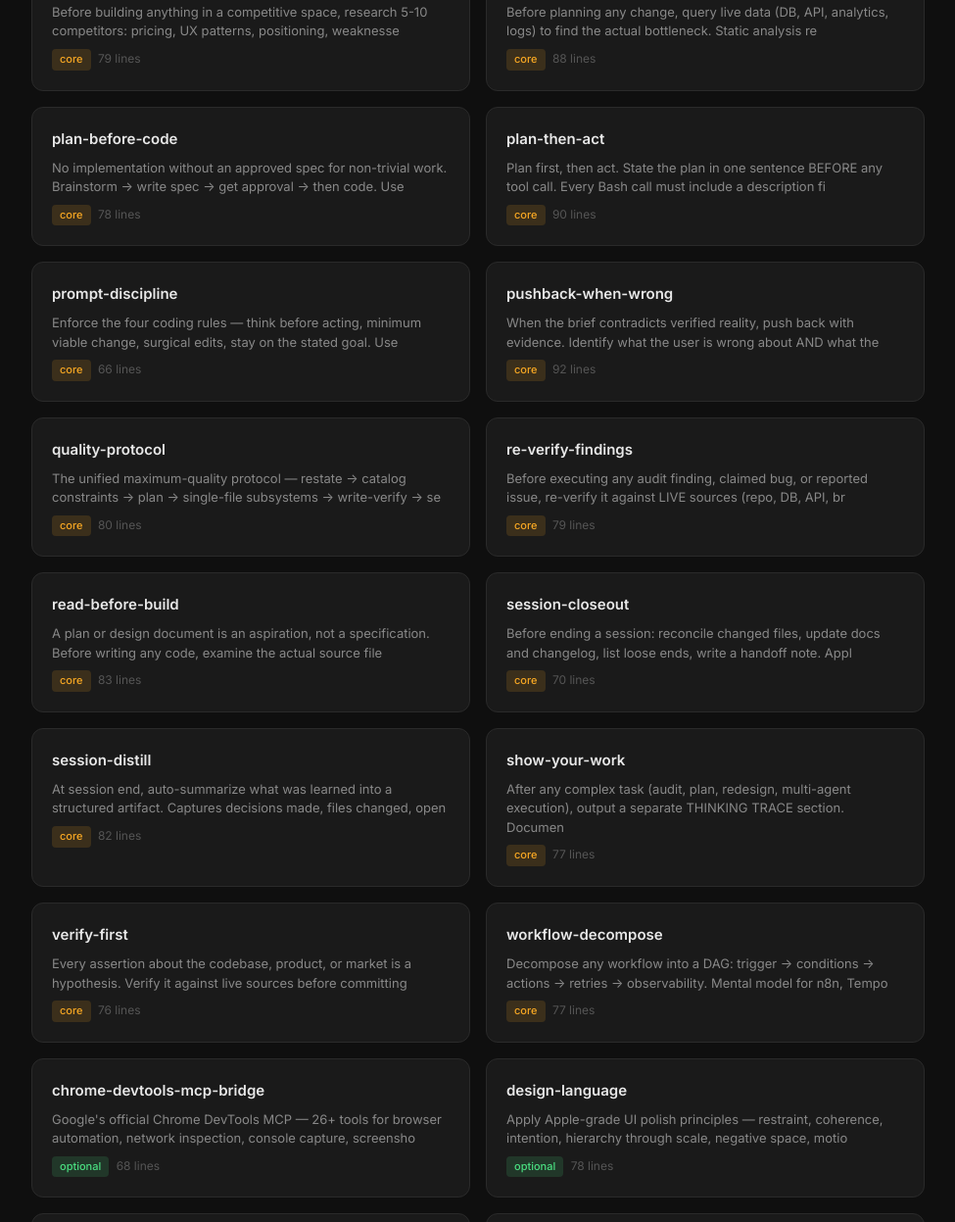
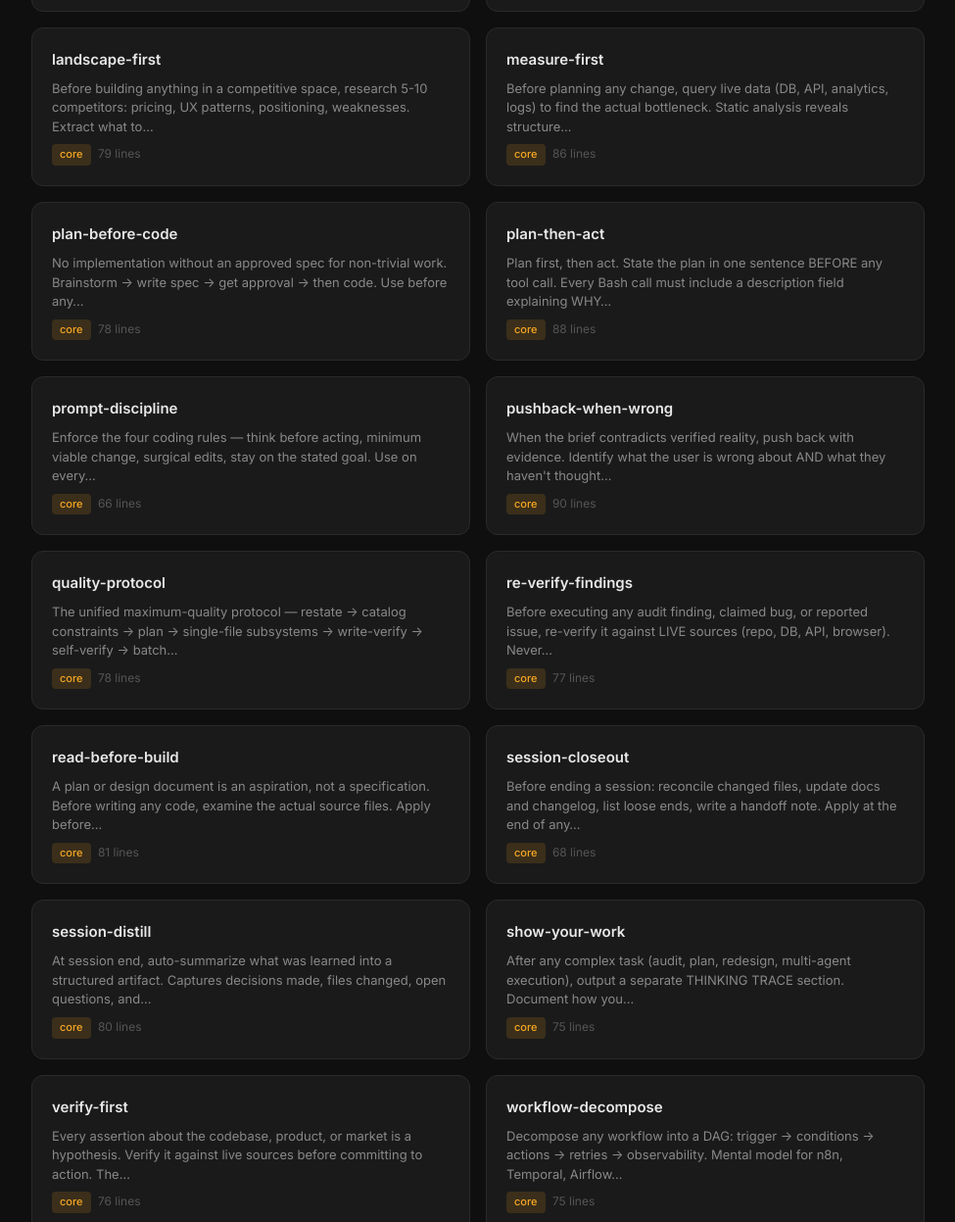
Before and after one commit to youcisla/Agent-Foundry, a plain HTML site: page web/index.html in a window 1280 px wide. Shown: the part 2429-3676 px from the top of the page at 98% size, without its empty margins (152-1127 px from the left). Drawn offline with Linux system fonts and the light colour scheme.

Commit message:
docs: launch-readiness pass — align versions to 0.2.0, rewrite INSTALL, fix dead links, refresh AUTHORSHIP/architecture, de-stale README, regenerate site data

```diff
--- a/pyproject.toml
+++ b/pyproject.toml
@@ -4,8 +4,8 @@ build-backend = "setuptools.build_meta"
 
 [project]
 name = "agent-foundry"
-version = "0.1.0"
-description = "Skill orchestrator for Claude Code — plan, execute, return."
+version = "0.2.0"
+description = "Curated runtime skill orchestrator for AI coding assistants — plan, execute, verify."
 readme = "README.md"
 requires-python = ">=3.10"
 license = { text = "MIT" }
--- a/web/index.html
+++ b/web/index.html
@@ -237,7 +237,7 @@
   <footer>
     <div class="container">
       <p>Agent Foundry — MIT License · Built by <a href="https://github.com/youcisla">Youcisla</a></p>
-      <p style="margin-top:4px"><a href="https://github.com/youcisla/Agent-Foundry">GitHub</a> · <a href="https://github.com/youcisla/Agent-Foundry/blob/main/docs/launch-plan.md">Launch plan</a> · <a href="https://github.com/youcisla/Agent-Foundry/blob/main/docs/improvement-plan.md">Roadmap</a></p>
+      <p style="margin-top:4px"><a href="https://github.com/youcisla/Agent-Foundry">GitHub</a> · <a href="https://github.com/youcisla/Agent-Foundry/blob/main/docs/launch-plan.md">Launch plan</a></p>
     </div>
   </footer>
 
--- a/web/site-data.js
+++ b/web/site-data.js
@@ -4,210 +4,210 @@ const SKILLS = [
   {
     "id": "anti-slop",
     "name": "anti-slop",
-    "description": "Kill generic AI patterns before they ship \u2014 filler prose, over-commenting, defensive over-engineering, unnecessary abstr",
+    "description": "Kill generic AI patterns before they ship \u2014 filler prose, over-commenting, defensive over-engineering, unnecessary abstractions, emoji\u2026",
     "category": "core",
-    "lines": 54
+    "lines": 52
   },
   {
     "id": "api-design",
     "name": "api-design",
-    "description": "Design REST or GraphQL APIs: resource modeling, URL conventions, error contracts, versioning, pagination, idempotency ke",
+    "description": "Design REST or GraphQL APIs: resource modeling, URL conventions, error contracts, versioning, pagination, idempotency keys, rate-limit\u2026",
     "category": "core",
-    "lines": 72
+    "lines": 70
   },
   {
     "id": "automation-pick",
     "name": "automation-pick",
-    "description": "Before automating a task, decide whether to automate. Decision tree based on volume, frequency, error cost, and reversib",
+    "description": "Before automating a task, decide whether to automate. Decision tree based on volume, frequency, error cost, and reversibility. Use when\u2026",
     "category": "core",
-    "lines": 65
+    "lines": 63
   },
   {
     "id": "bottleneck-gating",
     "name": "bottleneck-gating",
-    "description": "Phase plans by measured bottleneck, not by requested order. Each phase has a gate condition (metric must move before pro",
+    "description": "Phase plans by measured bottleneck, not by requested order. Each phase has a gate condition (metric must move before proceeding). Never\u2026",
     "category": "core",
-    "lines": 84
+    "lines": 82
   },
   {
     "id": "constraint-then-solve",
     "name": "constraint-then-solve",
-    "description": "Before solving, restate the problem, list unknowns, and catalog every constraint. Verify the solution against every cons",
+    "description": "Before solving, restate the problem, list unknowns, and catalog every constraint. Verify the solution against every constraint at the end\u2026",
     "category": "core",
-    "lines": 85
+    "lines": 83
   },
   {
     "id": "context-optimization",
     "name": "context-optimization",
-    "description": "Keep tool outputs small, sandbox large files, reference not repeat. Use on any task with >2K-token outputs, big files, o",
+    "description": "Keep tool outputs small, sandbox large files, reference not repeat. Use on any task with >2K-token outputs, big files, or repeated reads\u2026",
     "category": "core",
-    "lines": 57
+    "lines": 55
   },
   {
     "id": "cron-troubleshoot",
     "name": "cron-troubleshoot",
-    "description": "Debug a cron job that failed or didn't run: timezone, drift, overlap, missing logs, dependency failure. Use when a sched",
+    "description": "Debug a cron job that failed or didn't run: timezone, drift, overlap, missing logs, dependency failure. Use when a scheduled job is\u2026",
     "category": "core",
-    "lines": 83
+    "lines": 81
   },
   {
     "id": "e2e-test-strategy",
     "name": "e2e-test-strategy",
-    "description": "Plan an end-to-end test pyramid: which flows to E2E, which to integration, which to unit. Seeding strategy, auth state h",
+    "description": "Plan an end-to-end test pyramid: which flows to E2E, which to integration, which to unit. Seeding strategy, auth state handling, flake\u2026",
     "category": "core",
-    "lines": 84
+    "lines": 82
   },
   {
     "id": "feedback-loop",
     "name": "feedback-loop",
-    "description": "After shipping, set up the loop: instrument \u2192 measure \u2192 review weekly \u2192 adjust. Use when shipping a feature, launching a",
+    "description": "After shipping, set up the loop: instrument \u2192 measure \u2192 review weekly \u2192 adjust. Use when shipping a feature, launching a product, or\u2026",
     "category": "core",
-    "lines": 76
+    "lines": 74
   },
   {
     "id": "knowledge-extract",
     "name": "knowledge-extract",
-    "description": "Read a session, conversation, or document and identify reusable patterns. Draft a new skill (or update an existing one).",
+    "description": "Read a session, conversation, or document and identify reusable patterns. Draft a new skill (or update an existing one). Use when you\u2026",
     "category": "core",
-    "lines": 83
+    "lines": 79
   },
   {
     "id": "landscape-first",
     "name": "landscape-first",
-    "description": "Before building anything in a competitive space, research 5-10 competitors: pricing, UX patterns, positioning, weaknesse",
+    "description": "Before building anything in a competitive space, research 5-10 competitors: pricing, UX patterns, positioning, weaknesses. Extract what to\u2026",
     "category": "core",
     "lines": 79
   },
   {
     "id": "measure-first",
     "name": "measure-first",
-    "description": "Before planning any change, query live data (DB, API, analytics, logs) to find the actual bottleneck. Static analysis re",
+    "description": "Before planning any change, query live data (DB, API, analytics, logs) to find the actual bottleneck. Static analysis reveals structure\u2026",
     "category": "core",
-    "lines": 88
+    "lines": 86
   },
   {
     "id": "plan-before-code",
     "name": "plan-before-code",
-    "description": "No implementation without an approved spec for non-trivial work. Brainstorm \u2192 write spec \u2192 get approval \u2192 then code. Use",
+    "description": "No implementation without an approved spec for non-trivial work. Brainstorm \u2192 write spec \u2192 get approval \u2192 then code. Use before any\u2026",
     "category": "core",
     "lines": 78
   },
   {
     "id": "plan-then-act",
     "name": "plan-then-act",
-    "description": "Plan first, then act. State the plan in one sentence BEFORE any tool call. Every Bash call must include a description fi",
+    "description": "Plan first, then act. State the plan in one sentence BEFORE any tool call. Every Bash call must include a description field explaining WHY\u2026",
     "category": "core",
-    "lines": 90
+    "lines": 88
   },
   {
     "id": "prompt-discipline",
     "name": "prompt-discipline",
-    "description": "Enforce the four coding rules \u2014 think before acting, minimum viable change, surgical edits, stay on the stated goal. Use",
+    "description": "Enforce the four coding rules \u2014 think before acting, minimum viable change, surgical edits, stay on the stated goal. Use on every\u2026",
     "category": "core",
     "lines": 66
   },
   {
     "id": "pushback-when-wrong",
     "name": "pushback-when-wrong",
-    "description": "When the brief contradicts verified reality, push back with evidence. Identify what the user is wrong about AND what the",
+    "description": "When the brief contradicts verified reality, push back with evidence. Identify what the user is wrong about AND what they haven't thought\u2026",
     "category": "core",
-    "lines": 92
+    "lines": 90
   },
   {
     "id": "quality-protocol",
     "name": "quality-protocol",
-    "description": "The unified maximum-quality protocol \u2014 restate \u2192 catalog constraints \u2192 plan \u2192 single-file subsystems \u2192 write-verify \u2192 se",
+    "description": "The unified maximum-quality protocol \u2014 restate \u2192 catalog constraints \u2192 plan \u2192 single-file subsystems \u2192 write-verify \u2192 self-verify \u2192 batch\u2026",
+    "category": "core",
+    "lines": 78
+  },
+  {
+    "id": "re-verify-findings",
+    "name": "re-verify-findings",
+    "description": "Before executing any audit finding, claimed bug, or reported issue, re-verify it against LIVE sources (repo, DB, API, browser). Never\u2026",
+    "category": "core",
+    "lines": 77
+  },
+  {
+    "id": "read-before-build",
+    "name": "read-before-build",
+    "description": "A plan or design document is an aspiration, not a specification. Before writing any code, examine the actual source files. Apply before\u2026",
+    "category": "core",
+    "lines": 81
+  },
+  {
+    "id": "session-closeout",
+    "name": "session-closeout",
+    "description": "Before ending a session: reconcile changed files, update docs and changelog, list loose ends, write a handoff note. Apply at the end of any\u2026",
+    "category": "core",
+    "lines": 68
+  },
+  {
+    "id": "session-distill",
+    "name": "session-distill",
+    "description": "At session end, auto-summarize what was learned into a structured artifact. Captures decisions made, files changed, open questions, and\u2026",
     "category": "core",
     "lines": 80
   },
   {
-    "id": "re-verify-findings",
-    "name": "re-verify-findings",
-    "description": "Before executing any audit finding, claimed bug, or reported issue, re-verify it against LIVE sources (repo, DB, API, br",
-    "category": "core",
-    "lines": 79
-  },
-  {
-    "id": "read-before-build",
-    "name": "read-before-build",
-    "description": "A plan or design document is an aspiration, not a specification. Before writing any code, examine the actual source file",
-    "category": "core",
-    "lines": 83
-  },
-  {
-    "id": "session-closeout",
-    "name": "session-closeout",
-    "description": "Before ending a session: reconcile changed files, update docs and changelog, list loose ends, write a handoff note. Appl",
-    "category": "core",
-    "lines": 70
-  },
-  {
-    "id": "session-distill",
-    "name": "session-distill",
-    "description": "At session end, auto-summarize what was learned into a structured artifact. Captures decisions made, files changed, open",
-    "category": "core",
-    "lines": 82
-  },
-  {
     "id": "show-your-work",
     "name": "show-your-work",
-    "description": "After any complex task (audit, plan, redesign, multi-agent execution), output a separate THINKING TRACE section. Documen",
+    "description": "After any complex task (audit, plan, redesign, multi-agent execution), output a separate THINKING TRACE section. Document how you\u2026",
     "category": "core",
-    "lines": 77
+    "lines": 75
   },
   {
     "id": "verify-first",
     "name": "verify-first",
-    "description": "Every assertion about the codebase, product, or market is a hypothesis. Verify it against live sources before committing",
+    "description": "Every assertion about the codebase, product, or market is a hypothesis. Verify it against live sources before committing to action. The\u2026",
     "category": "core",
     "lines": 76
   },
   {
     "id": "workflow-decompose",
     "name": "workflow-decompose",
-    "description": "Decompose any workflow into a DAG: trigger \u2192 conditions \u2192 actions \u2192 retries \u2192 observability. Mental model for n8n, Tempo",
+    "description": "Decompose any workflow into a DAG: trigger \u2192 conditions \u2192 actions \u2192 retries \u2192 observability. Mental model for n8n, Temporal, Airflow\u2026",
     "category": "core",
-    "lines": 77
+    "lines": 75
   },
   {
     "id": "chrome-devtools-mcp-bridge",
     "name": "chrome-devtools-mcp-bridge",
-    "description": "Google's official Chrome DevTools MCP \u2014 26+ tools for browser automation, network inspection, console capture, screensho",
+    "description": "Google's official Chrome DevTools MCP \u2014 26+ tools for browser automation, network inspection, console capture, screenshot diffing\u2026",
     "category": "optional",
     "lines": 68
   },
   {
     "id": "design-language",
     "name": "design-language",
-    "description": "Apply Apple-grade UI polish principles \u2014 restraint, coherence, intention, hierarchy through scale, negative space, motio",
+    "description": "Apply Apple-grade UI polish principles \u2014 restraint, coherence, intention, hierarchy through scale, negative space, motion that means. Use\u2026",
     "category": "optional",
-    "lines": 78
+    "lines": 76
   },
   {
     "id": "funnel-pr-guard",
     "name": "funnel-pr-guard",
-    "description": "Every PR that touches the front door must state which funnel step it changes and by how much. PR review discipline for l",
+    "description": "Every PR that touches the front door must state which funnel step it changes and by how much. PR review discipline for landing, auth\u2026",
     "category": "optional",
-    "lines": 85
+    "lines": 83
   },
   {
     "id": "persistent-memory",
     "name": "persistent-memory",
-    "description": "Persistent context across sessions for any agent \u2014 captures tool calls, file edits, and decisions; compresses the transc",
+    "description": "Persistent context across sessions for any agent \u2014 captures tool calls, file edits, and decisions; compresses the transcript with AI\u2026",
     "category": "optional",
     "lines": 63
   },
   {
     "id": "sql-migration-trio",
     "name": "sql-migration-trio",
-    "description": "Every SQL migration = three files: up (forward DDL), down (reverse DDL), and schema.sql sync. Apply, drift-check, and ro",
+    "description": "Every SQL migration = three files: up (forward DDL), down (reverse DDL), and schema.sql sync. Apply, drift-check, and rollback procedure\u2026",
     "category": "optional",
-    "lines": 81
+    "lines": 79
   },
   {
     "id": "token-compression",
     "name": "token-compression",
-    "description": "Token-compression proxy + MCP server + library that compresses tool outputs, logs, files, and RAG chunks before they con",
+    "description": "Token-compression proxy + MCP server + library that compresses tool outputs, logs, files, and RAG chunks before they consume context\u2026",
     "category": "optional",
     "lines": 53
   }
@@ -223,7 +223,7 @@ const AGENTS = [
   {
     "id": "af-planner",
     "name": "af-planner",
-    "description": "Decompose a request into a skill/agent plan. Use when a request is multi-step, ambiguous, or has multiple reasonable app",
+    "description": "Decompose a request into a skill/agent plan. Use when a request is multi-step, ambiguous, or has multiple reasonable approaches.",
     "model": "opus"
   }
 ];
```
Also changed, not shown: AUTHORSHIP.md (+1 -3 lines), INSTALL.md (+47 -35 lines), docs/architecture.md (+3 -3 lines), CHANGELOG.md, README.md, 5 other files.
